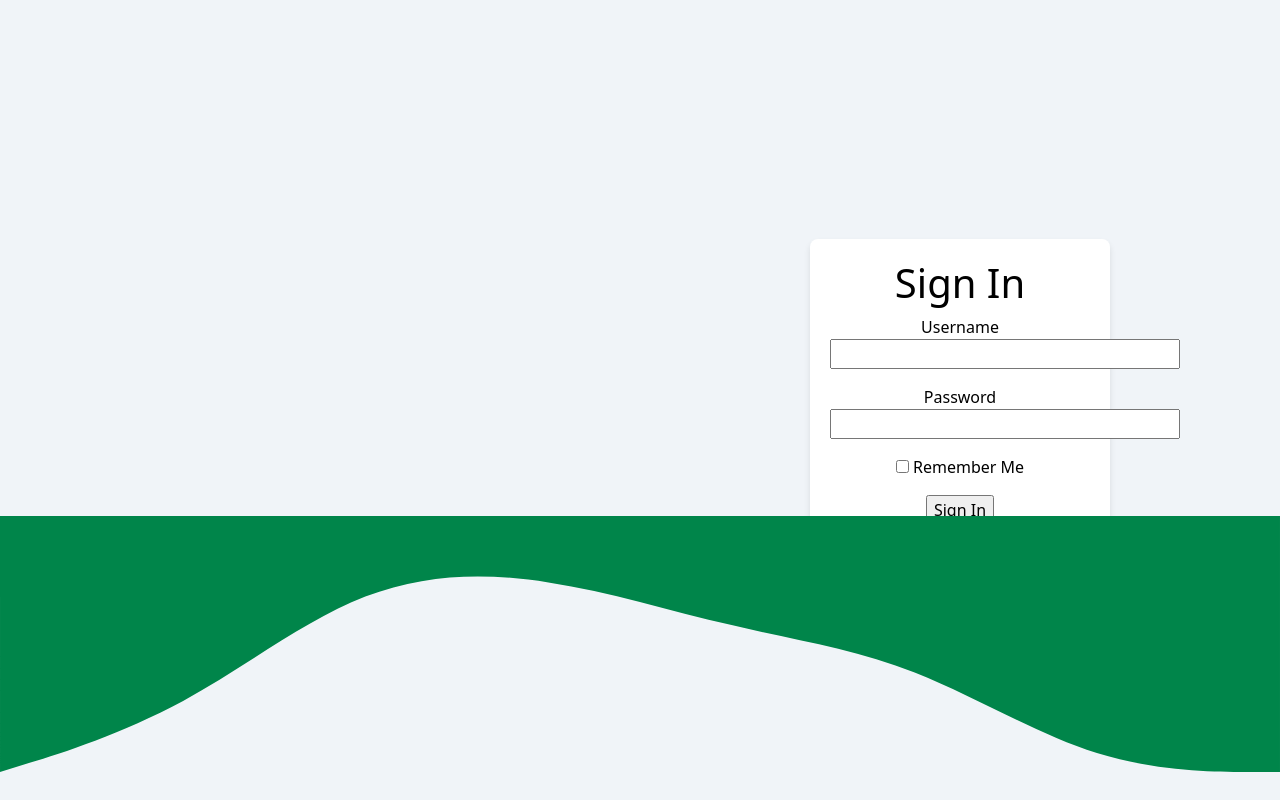
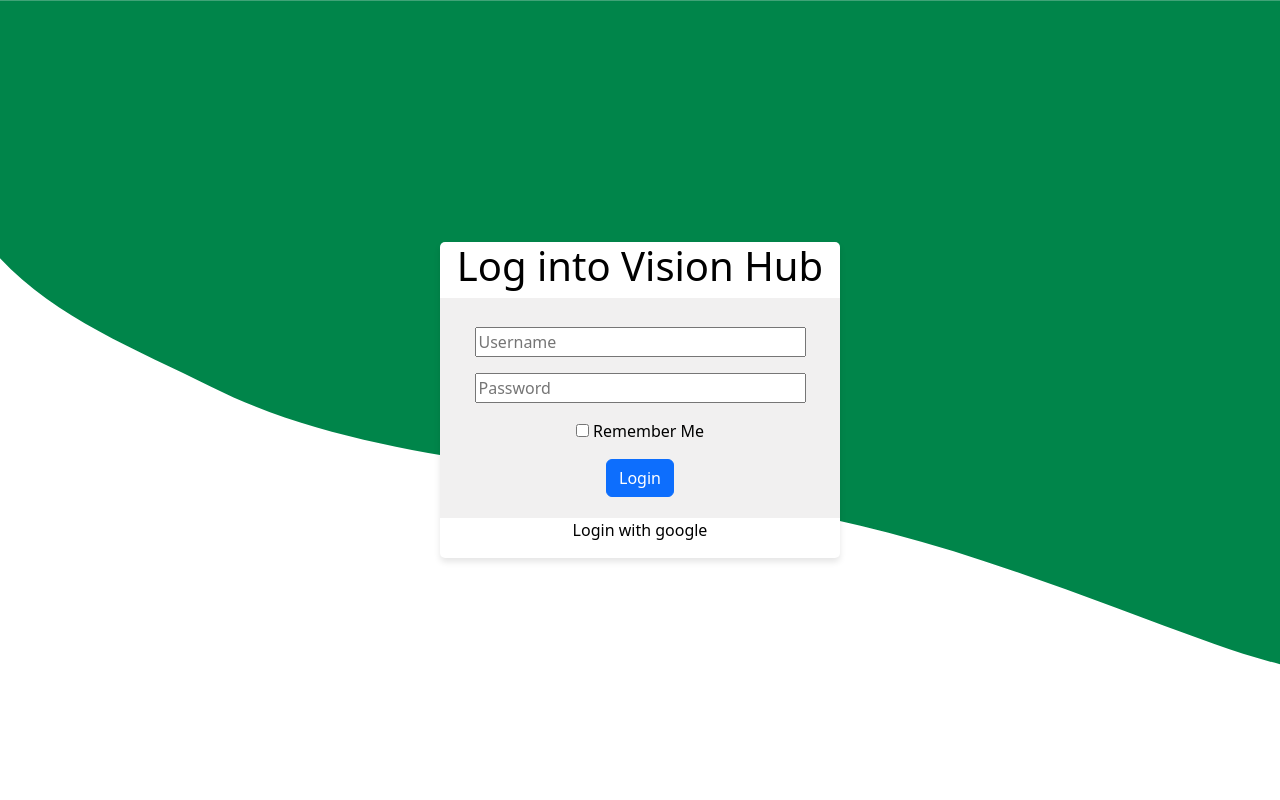
Before and after one commit to Alanna-Mc/vision-hub, a Flask app: page / in a window 1280 px wide. Run offline with Flask 3, Linux system fonts and the light colour scheme; some libraries are stand-ins or nearby versions.

Commit message:
Login Styling

```diff
--- a/app/forms.py
+++ b/app/forms.py
@@ -7,4 +7,4 @@ class LoginForm(FlaskForm):
     username = StringField('Username', validators=[DataRequired()])
     password = PasswordField('Password', validators=[DataRequired()])
     remember_me = BooleanField('Remember Me')
-    submit = SubmitField('Sign In')
+    submit = SubmitField('Login')
--- a/app/static/css/stylesheet.css
+++ b/app/static/css/stylesheet.css
@@ -146,32 +146,45 @@ body {
 
 /* Login Page Styling*/
 body.login-page {
-    background-color: #f0f4f8;
+    background-color: #ffff;
     display: flex;
     justify-content: center;
     align-items: center;
-    height: 100vh; /* Full viewport height */
+    height: 100vh;
     margin: 0;
+    text-align: center;
 }
 
-.login-details {
-    background-color: white;
-    border-radius: 8px;
-    padding: 20px;
-    width: 300px;
+.login-details-top {
+    background-color: #ffffff;
+    z-index: 1;
     box-shadow: 0 4px 6px rgba(0, 0, 0, 0.1);
-    text-align: center; /* Center align text inside */
+    border-radius: 5px;
+
+
 }
 
-.wave {
-    min-height:100vh;
-    width: 50%;
-    position: relative
+.login-enter-details {
+    background-color: #f1f0f0;
+    padding: 5px;
+    width: 400px;
+    z-index: 1;
 }
 
-svg {
-    position: absolute;
-    bottom: 0;
-    left: 0;
+.login-details-bottom {
+    background-color: #ffffff;
+    z-index: 1;
 
 }
+
+
+
+.wave {
+    background-image: url('../images/loginBackground.svg');
+    background-repeat: no-repeat;
+    background-size: cover;
+    height: 100%;
+    width: 100%;
+    position: absolute;
+    z-index: 0;
+}
--- a/app/templates/login.html
+++ b/app/templates/login.html
@@ -12,23 +12,23 @@
             <link href="{{ url_for('static', filename='css/stylesheet.css') }}" rel="stylesheet"/>
     </head>
     <body class="login-page">
+        <!-- Wave SVG -->
         <div class="wave"></div>
-            <!-- Wave SVG -->
-            <svg xmlns="http://www.w3.org/2000/svg" viewBox="0 0 1440 320"><path fill="#00854a" fill-opacity="1" d="M0,288L34.3,277.3C68.6,267,137,245,206,208C274.3,171,343,117,411,90.7C480,64,549,64,617,74.7C685.7,85,754,107,823,122.7C891.4,139,960,149,1029,176C1097.1,203,1166,245,1234,266.7C1302.9,288,1371,288,1406,288L1440,288L1440,0L1405.7,0C1371.4,0,1303,0,1234,0C1165.7,0,1097,0,1029,0C960,0,891,0,823,0C754.3,0,686,0,617,0C548.6,0,480,0,411,0C342.9,0,274,0,206,0C137.1,0,69,0,34,0L0,0Z"></path></svg>
-        <div class="login-details">
-        <h1>Sign In</h1>
+        <div class="login-details-top">
+            <h1>Log into Vision Hub</h1>
+            <div class="login-enter-details">
+                <br>
                 <form action="" method="post" novalidate>
                     {{ form.hidden_tag() }}
                     <p>
-                {{ form.username.label }}<br>
-                {{ form.username(size=32) }}<br>
+                        {{ form.username(size=30, placeholder="Username") }}
+                        <br>
                         {% for error in form.username.errors %}
                         <span style="color: red;">[{{ error }}]</span>
                         {% endfor %}
                     </p>
                     <p>
-                {{ form.password.label }}<br>
-                {{ form.password(size=32) }}<br>
+                        {{ form.password(size=30, placeholder="Password") }}<br>
                         {% for error in form.username.errors %}
                         <span style="color: red;">[{{ error }}]</span>
                         {% endfor %}
@@ -37,9 +37,13 @@
                         {{ form.remember_me() }} {{ form.remember_me.label }}
                     </p>
                     <p>
-                {{ form.submit() }}
+                        {{ form.submit(class="btn btn-primary") }}
                     </p>
                 </form>
+            </div>
+            <div class="login-enter-bottom">
+                <p>Login with google</p>
+            </div>
         </div>
         <script src="{{ url_for('static', filename='js/scripts.js') }}"></script>
     </body>
```
Also changed, not shown: test_static.py (deleted, +0 -20 lines), app/static/images/loginBackground.svg (added), app/static/images/wave.svg (added), 1 other file. Lines whose indentation alone changed are shown as unchanged.
